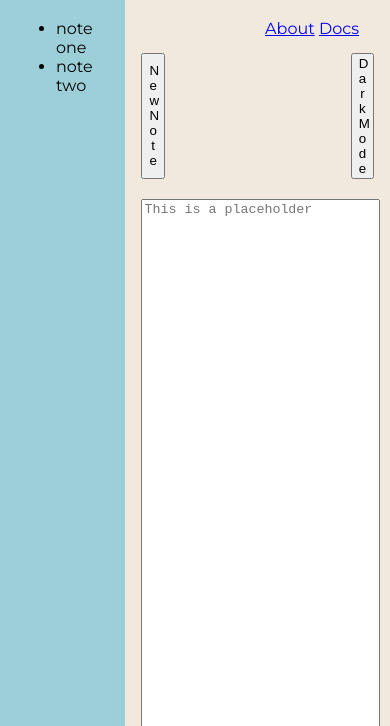
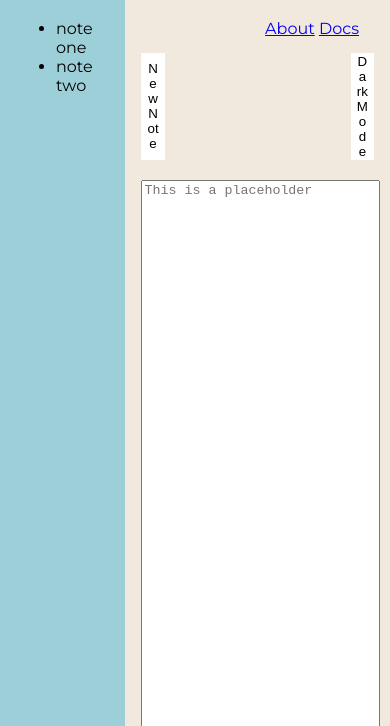
Before and after one commit to xubryan123/assignment1, a plain HTML site: page index.html in a window 390 px wide. Shown: the part 118-844 px from the top of the page. Drawn offline with Linux system fonts and the light colour scheme.

Commit message:
added button styling and made images responsive

```diff
--- a/css/stylesheet.css
+++ b/css/stylesheet.css
@@ -16,6 +16,11 @@ header{
 nav{
     text-align: right;
     margin: 15px;
+}
+
+button{
+    background-color: white;
+    border: none;
 }
 
 #left{
--- a/index.html
+++ b/index.html
@@ -34,10 +34,7 @@
         </header>
         <div class="rightwrap">
           <div class='buttongrid'>
-            <button
-              onclick="document.getElementById(
-             'notes').value = ''"
-            >
+            <button>
               New Note
             </button>
             <button id='dark'>
```
